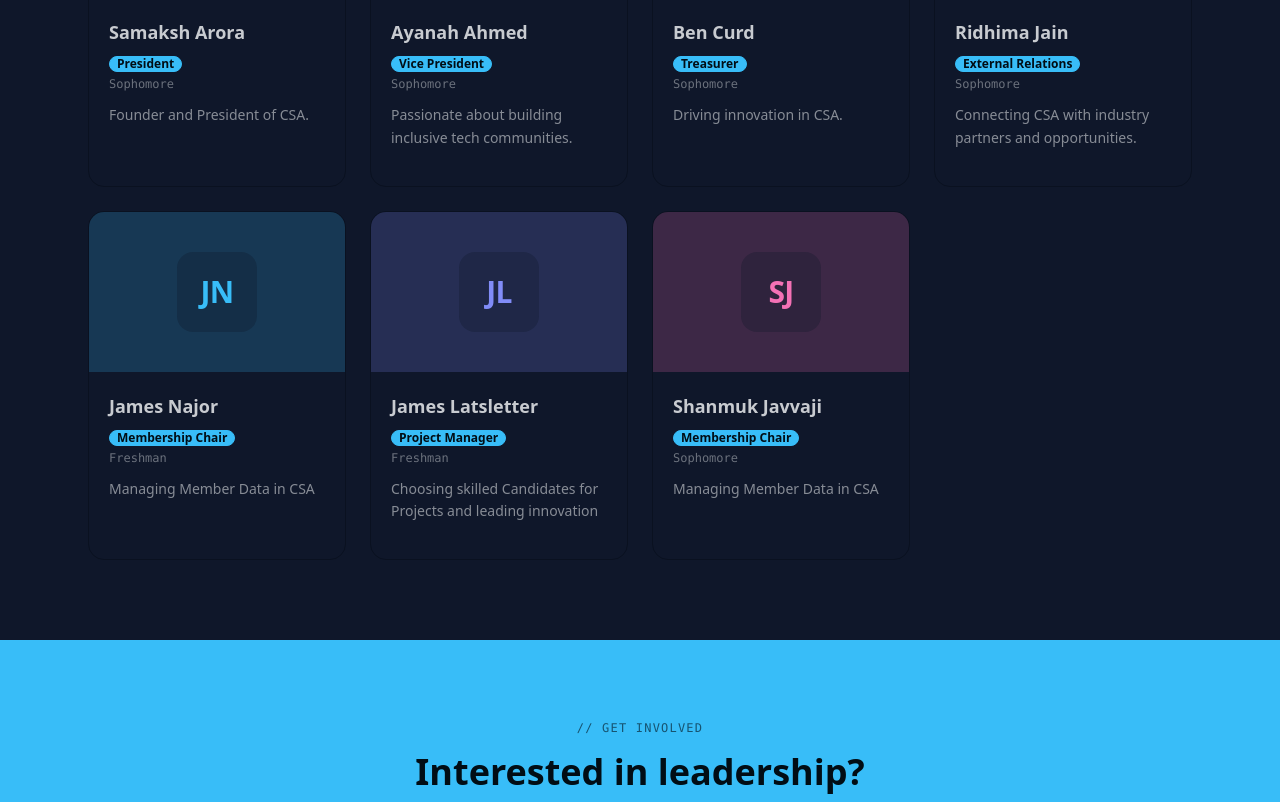
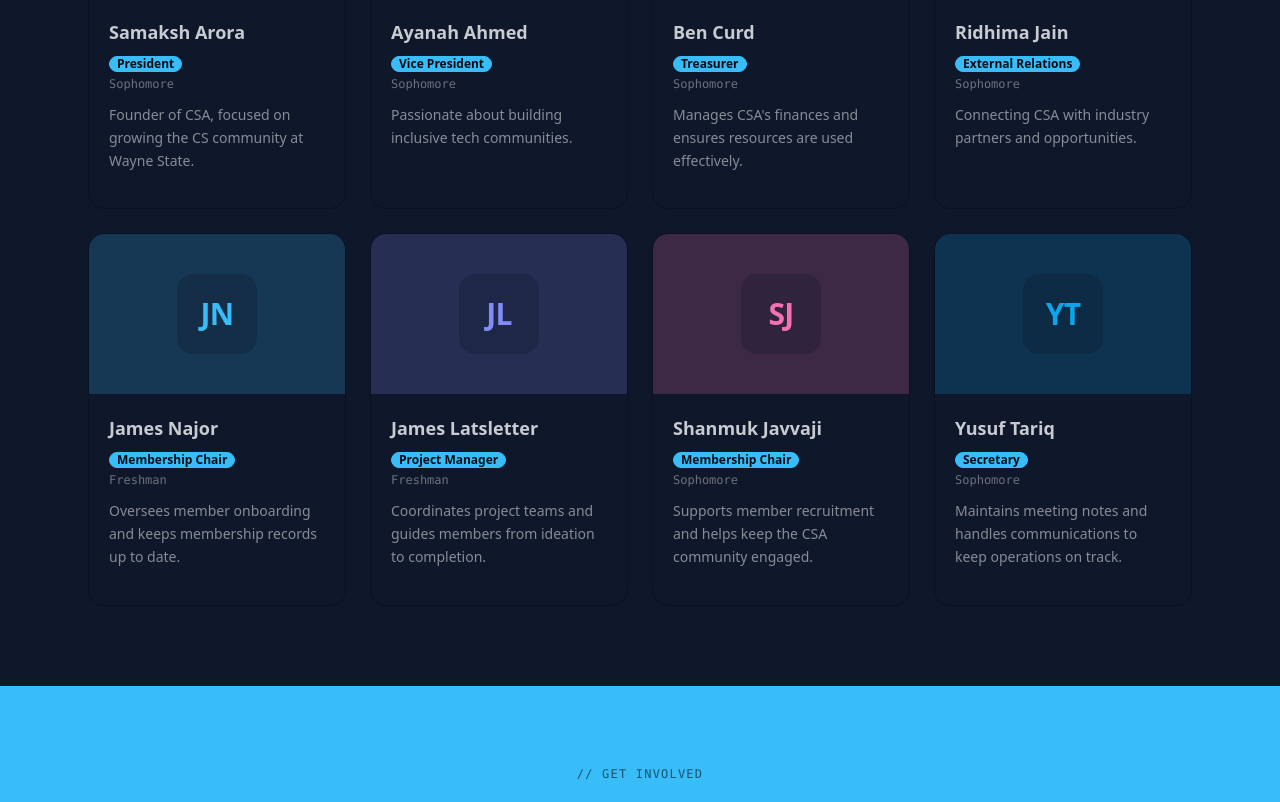
Before and after one commit to samaksh-arora/CSA, a React (Vite) app in the folder frontend/: page /officers in a window 1280 px wide. Shown: the part 653-1455 px from the top of the page. Built offline with nearby package versions, Linux system fonts and the light colour scheme; no server answers.

Commit message:
Update Contact and Officers components for improved layout and bios

```diff
--- a/frontend/src/pages/Contact.jsx
+++ b/frontend/src/pages/Contact.jsx
@@ -64,7 +64,7 @@ const Contact = () => {
       </section>
 
       {/* ── Socials ── */}
-      <section className="container mx-auto px-4 sm:px-6 py-20 max-w-3xl">
+      <section className="container mx-auto px-4 sm:px-6 py-20 max-w-5xl">
         <div className="text-center mb-12">
           <span className="inline-block text-xs font-mono uppercase tracking-widest text-primary mb-3">
             // find us here
@@ -72,9 +72,11 @@ const Contact = () => {
           <h2 className="text-3xl font-bold text-base-content">Connect With Us</h2>
         </div>
 
-        {/* 2x2 Symmetrical Grid */}
-        <div className="grid grid-cols-1 sm:grid-cols-2 gap-5">
-          {SOCIALS.map(({ icon: Icon, title, description, handle, href, color }) => (
+        {/* 3-2 Grid */}
+        <div className="flex flex-col gap-5">
+          {/* Row 1: 3 cards */}
+          <div className="grid grid-cols-1 sm:grid-cols-3 gap-5">
+            {SOCIALS.slice(0, 3).map(({ icon: Icon, title, description, handle, href, color }) => (
               <a
                 key={title}
                 href={href}
@@ -92,6 +94,28 @@ const Contact = () => {
                 </span>
               </a>
             ))}
+          </div>
+          {/* Row 2: 2 cards centered */}
+          <div className="grid grid-cols-1 sm:grid-cols-2 gap-5 sm:w-2/3 mx-auto">
+            {SOCIALS.slice(3).map(({ icon: Icon, title, description, handle, href, color }) => (
+              <a
+                key={title}
+                href={href}
+                target={href.startsWith('mailto') ? '_self' : '_blank'}
+                rel="noopener noreferrer"
+                className="group block bg-base-100 border border-base-300 hover:border-primary rounded-2xl p-6 transition-all duration-300 hover:-translate-y-1 hover:shadow-lg"
+              >
+                <div className={`w-12 h-12 bg-${color}/10 group-hover:bg-${color}/20 rounded-xl flex items-center justify-center mb-4 transition-colors`}>
+                  <Icon className={`w-5 h-5 text-${color}`} />
+                </div>
+                <h3 className="text-lg font-bold text-base-content mb-1">{title}</h3>
+                <p className="text-sm text-base-content/60 leading-relaxed mb-4">{description}</p>
+                <span className={`text-sm font-mono font-semibold text-${color} group-hover:underline`}>
+                  {handle} →
+                </span>
+              </a>
+            ))}
+          </div>
         </div>
       </section>
 
--- a/frontend/src/pages/Officers.jsx
+++ b/frontend/src/pages/Officers.jsx
@@ -8,7 +8,7 @@ const OFFICERS = [
     name: 'Samaksh Arora',
     position: 'President',
     year: 'Sophomore',
-    bio: 'Founder and President of CSA.',
+    bio: 'Founder of CSA, focused on growing the CS community at Wayne State.',
     linkedin: '',
     email: '',
   },
@@ -26,7 +26,7 @@ const OFFICERS = [
     name: 'Ben Curd',
     position: 'Treasurer',
     year: 'Sophomore',
-    bio: 'Driving innovation in CSA.',
+    bio: 'Manages CSA\'s finances and ensures resources are used effectively.',
     linkedin: '',
     email: '',
   },
@@ -44,25 +44,34 @@ const OFFICERS = [
     name: 'James Najor',
     position: 'Membership Chair',
     year: 'Freshman',
-    bio: 'Managing Member Data in CSA',
+    bio: 'Oversees member onboarding and keeps membership records up to date.',
     linkedin: '',
     email: '',
   },
-   {
+  {
     id: 6,
     name: 'James Latsletter',
     position: 'Project Manager',
     year: 'Freshman',
-    bio: 'Choosing skilled Candidates for Projects and leading innovation',
+    bio: 'Coordinates project teams and guides members from ideation to completion.',
     linkedin: '',
     email: '',
   },
-   {
+  {
     id: 7,
     name: 'Shanmuk Javvaji',
     position: 'Membership Chair',
     year: 'Sophomore',
-    bio: 'Managing Member Data in CSA',
+    bio: 'Supports member recruitment and helps keep the CSA community engaged.',
+    linkedin: '',
+    email: '',
+  },
+  {
+    id: 8,
+    name: 'Yusuf Tariq',
+    position: 'Secretary',
+    year: 'Sophomore',
+    bio: 'Maintains meeting notes and handles communications to keep operations on track.',
     linkedin: '',
     email: '',
   }
```
Lines whose indentation alone changed are shown as unchanged.
